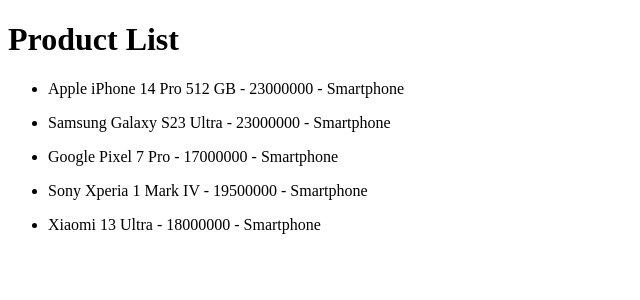
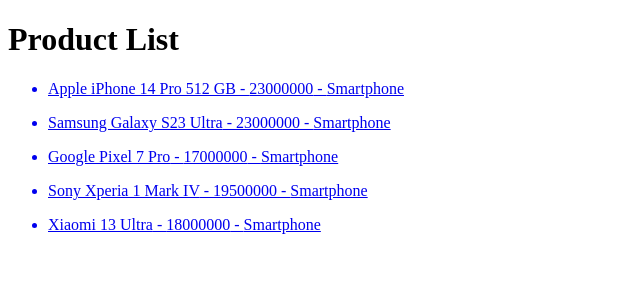
Before and after one commit to adrianmulyawan/belajar-nextjs-1, a Next.js app: page /products in a window 1280 px wide. Shown: the top 300 px of the page, without its empty margins (0-640 px from the left). Built offline with nearby package versions, Linux system fonts and the light colour scheme; data requests are answered from the project's data file.

Commit message:
tambah link pada halaman utama product

```diff
--- a/pages/products/index.jsx
+++ b/pages/products/index.jsx
@@ -1,4 +1,5 @@
 import axios from "axios";
+import Link from "next/link";
 
 // > Method ini berjalan disisi client
 const Product = ({ products }) => {
@@ -9,9 +10,11 @@
         products.map((product) => {
           return (
             <ul key={ product.id }>
-              <li>
-                { product.nameProduct } - { product.priceProduct } - { product.categoryProduct }
-              </li>
+              <Link href={`/products/${product.id}`}>
+                <li>
+                  { product.nameProduct } - { product.priceProduct } - { product.categoryProduct }
+                </li>
+              </Link>
             </ul>
           )
         })
```
